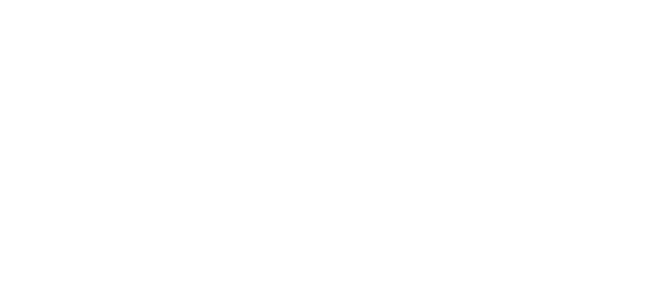
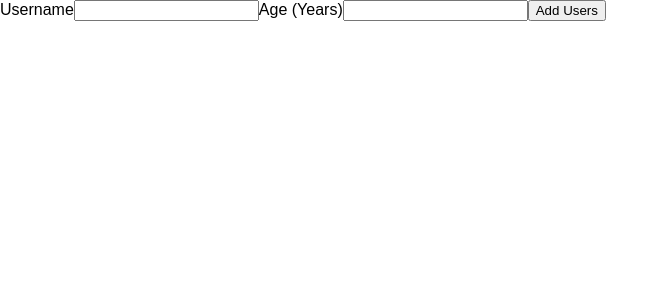
Before and after one commit to mohamk29/Adding-Users-System-v2, a React (Create React App) app: page / in a window 1280 px wide. Shown: the top 300 px of the page, without its empty margins (0-668 px from the left). Built offline with nearby package versions, Linux system fonts and the light colour scheme.

Commit message:
Created the add users component to set up the form

```diff
--- a/src/App.js
+++ b/src/App.js
@@ -1,10 +1,10 @@
-import React from 'react';
-
+import React from "react";
+import AdddUsers from "./components/AddUser";
 
 function App() {
   return (
     <div>
-
+      <AdddUsers />
     </div>
   );
 }
--- /dev/null
+++ b/src/components/AddUser.js
@@ -0,0 +1,13 @@
+const AdddUsers = (props) => {
+  return (
+    <>
+      <label>Username</label>
+      <input type="string" />
+      <label>Age (Years)</label>
+      <input type="number" />
+      <button>Add Users</button>
+    </>
+  );
+};
+
+export default AdddUsers;
```
Also changed, not shown: 2 other files (tests, documents, lock files or other folders).
